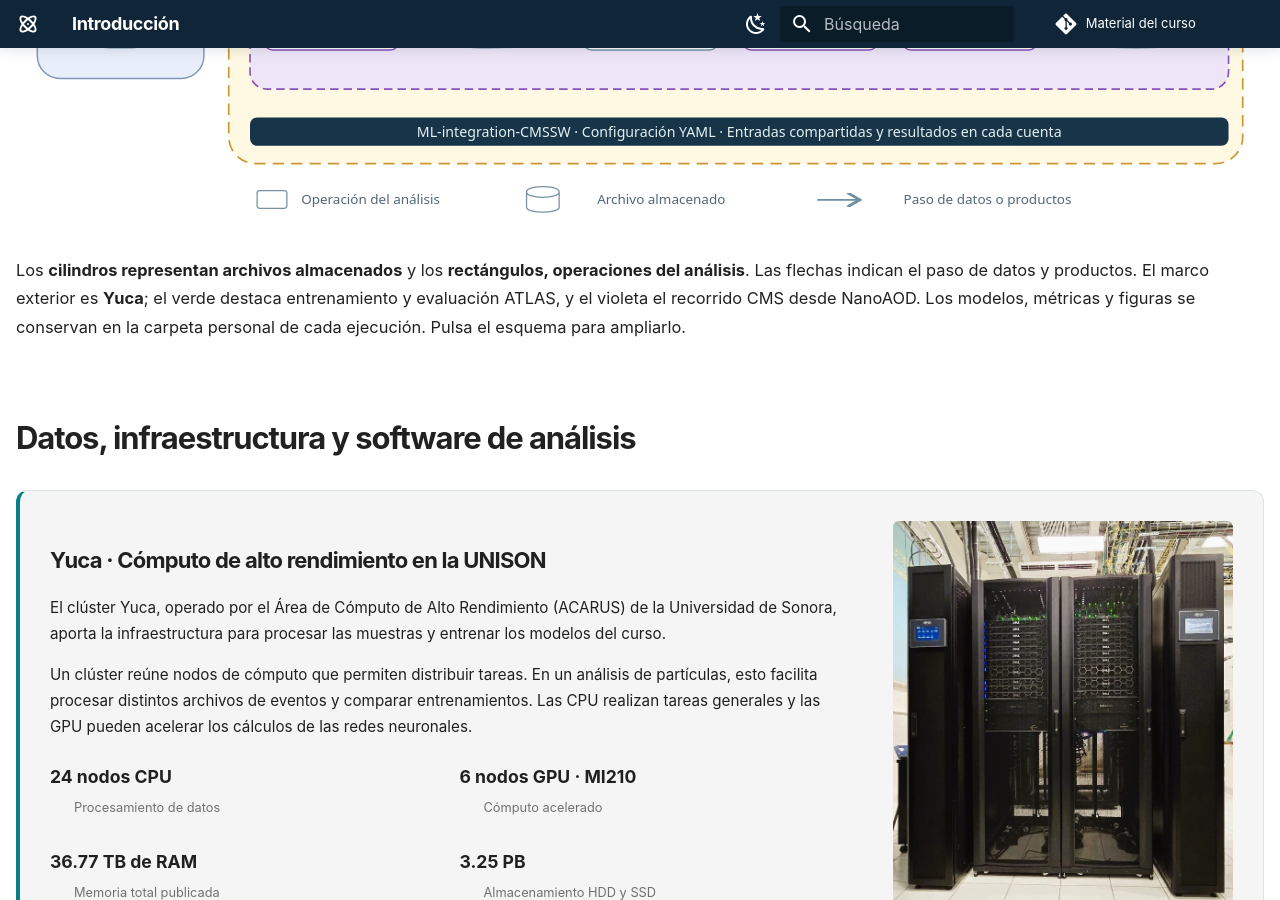
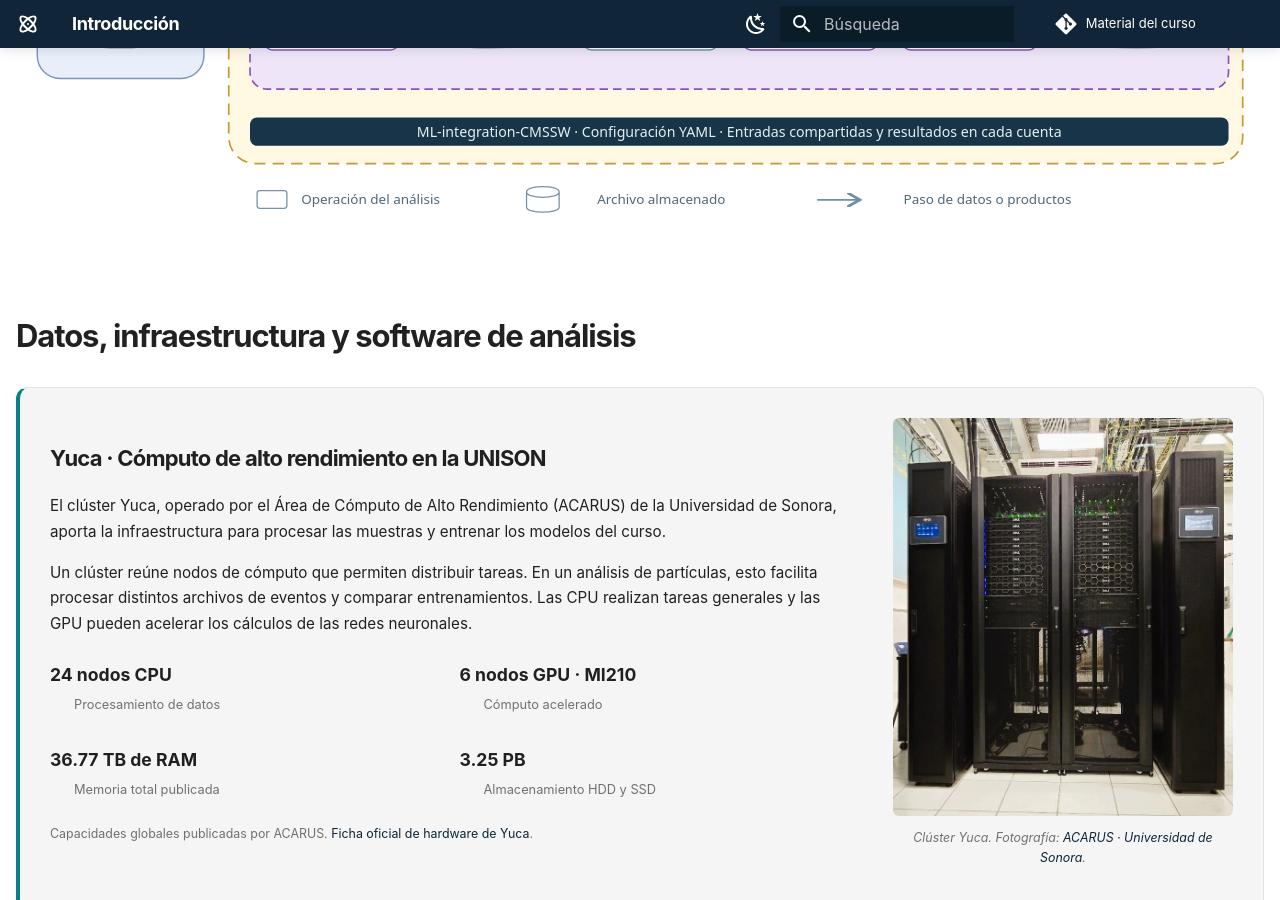
Before and after one commit to castaned/practical-ml-hep, an MkDocs documentation site: the page built from docs/index.md, in a window 1280 px wide and 900 px high, scrolled down 1883 px. Built offline with MkDocs 1.6.1 and Material for MkDocs 9.7.7, drawn with Linux system fonts in a browser that asks for light colours; comment, search, counter and statistics services are not loaded.

Commit message:
Remove redundant explanation below workflow diagram

```diff
--- a/docs/index.md
+++ b/docs/index.md
@@ -62,8 +62,6 @@ En el curso practicaremos las etapas de un análisis de física experimental de
 
 [![Flujo de datos, procesamiento, entrenamiento, evaluación y almacenamiento de resultados en Yuca para ATLAS y CMS](assets/workshop/hep_framework_atlas_cms_v2.svg)](assets/workshop/hep_framework_atlas_cms_v2.svg)
 
-Los **cilindros representan archivos almacenados** y los **rectángulos, operaciones del análisis**. Las flechas indican el paso de datos y productos. El marco exterior es **Yuca**; el verde destaca entrenamiento y evaluación ATLAS, y el violeta el recorrido CMS desde NanoAOD. Los modelos, métricas y figuras se conservan en la carpeta personal de cada ejecución. Pulsa el esquema para ampliarlo.
-
 ## Datos, infraestructura y software de análisis
 
 <div class="yuca-profile">
```
